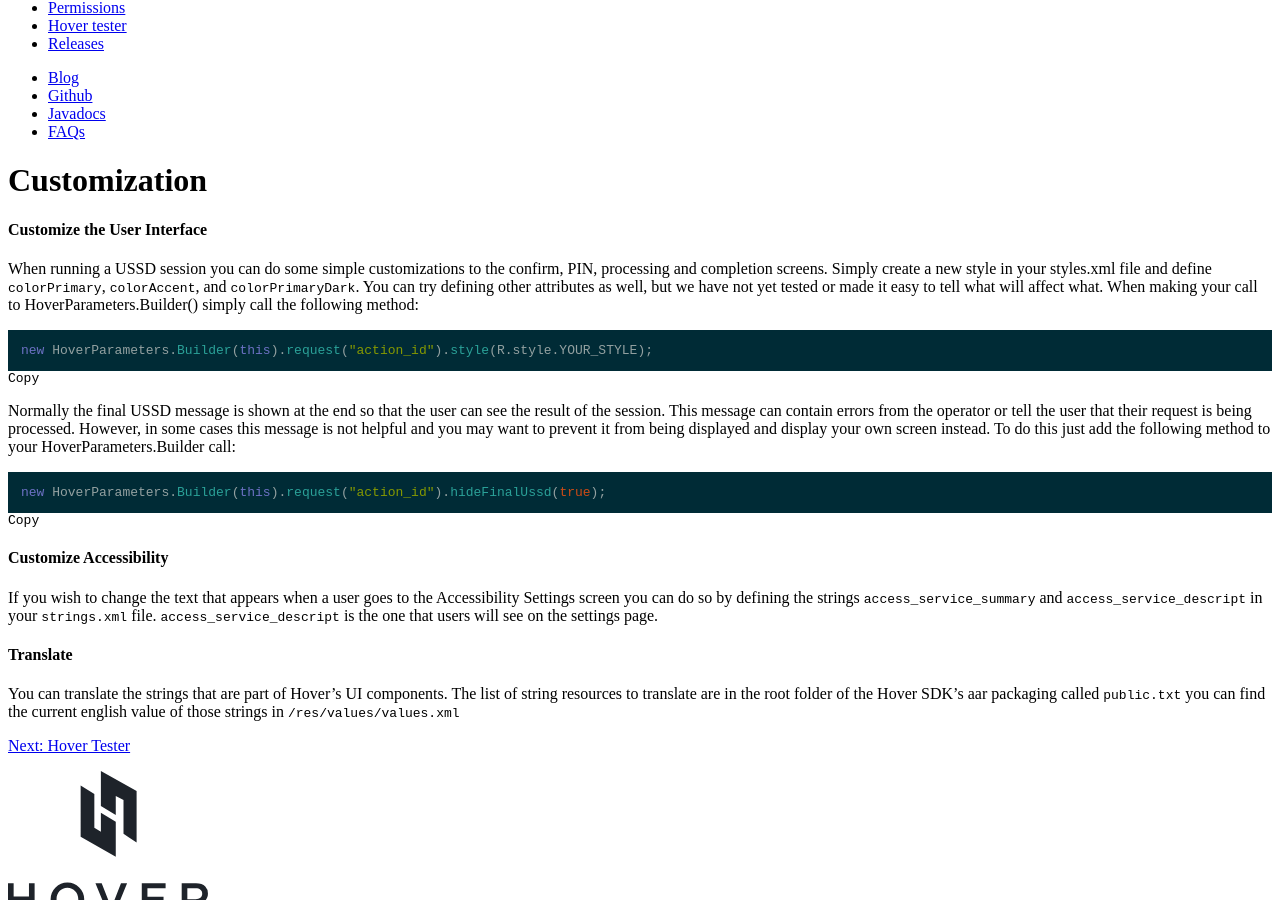
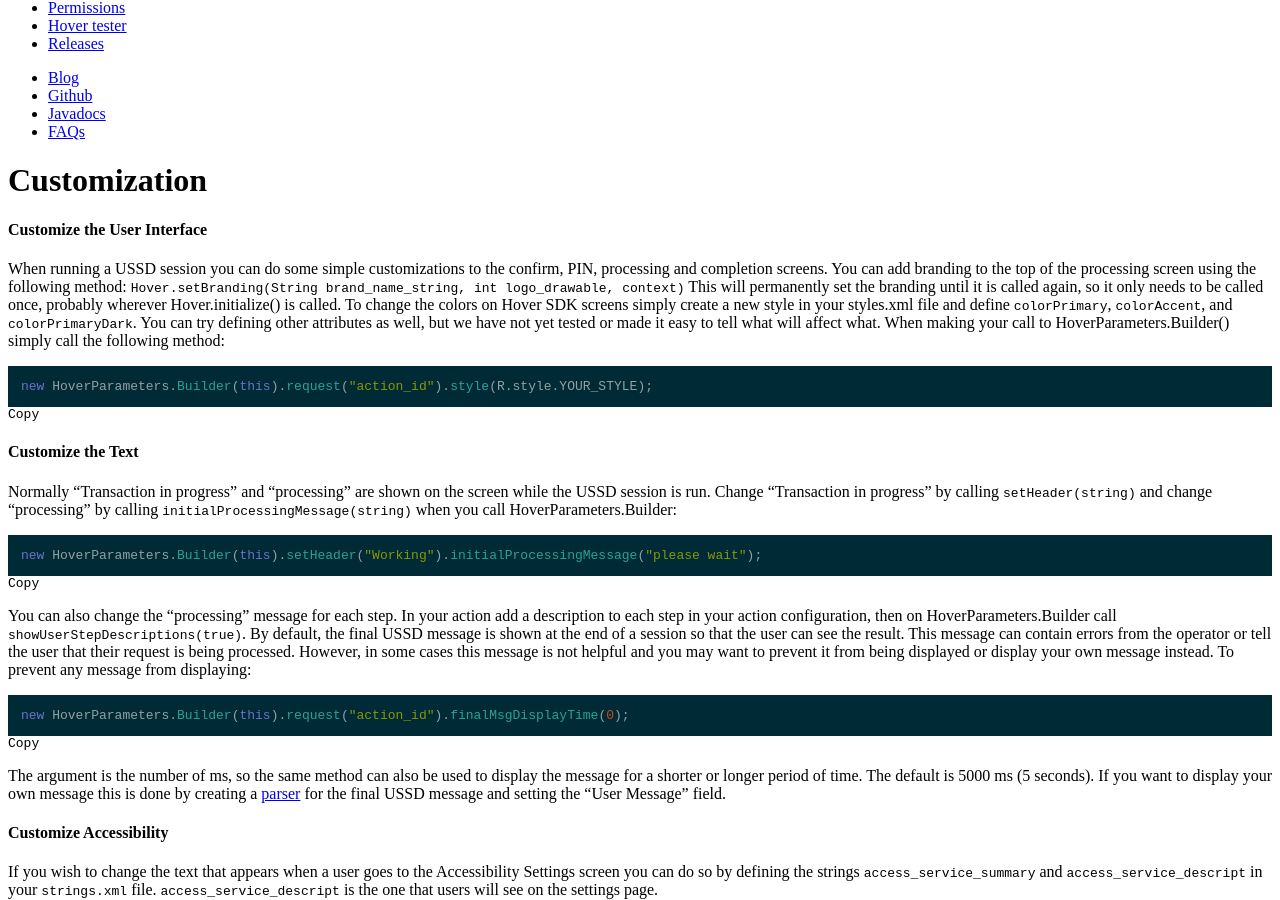
Before and after one commit to UseHover/hover-docs, a Jekyll site: the page built from customization.md, in a window 1280 px wide and 900 px high, scrolled down 434 px. Built offline with Jekyll 4.4.1, drawn with Linux system fonts in a browser that asks for light colours; nearby versions of some CDN libraries; a style sheet for code colours, icons or effects is not loaded.

Commit message:
Add more customization options

```diff
--- a/customization.md
+++ b/customization.md
@@ -7,15 +7,22 @@ permalink: /customization
 
 #### Customize the User Interface
 
-When running a USSD session you can do some simple customizations to the confirm, PIN, processing and completion screens. Simply create a new style in your styles.xml file and define `colorPrimary`, `colorAccent`, and `colorPrimaryDark`. You can try defining other attributes as well, but we have not yet tested or made it easy to tell what will affect what. When making your call to HoverParameters.Builder() simply call the following method:
+When running a USSD session you can do some simple customizations to the confirm, PIN, processing and completion screens. You can add branding to the top of the processing screen using the following method:
+`Hover.setBranding(String brand_name_string, int logo_drawable, context)` This will permanently set the branding until it is called again, so it only needs to be called once, probably wherever Hover.initialize() is called. To change the colors on Hover SDK screens simply create a new style in your styles.xml file and define `colorPrimary`, `colorAccent`, and `colorPrimaryDark`. You can try defining other attributes as well, but we have not yet tested or made it easy to tell what will affect what. When making your call to HoverParameters.Builder() simply call the following method:
 
     new HoverParameters.Builder(this).request("action_id").style(R.style.YOUR_STYLE);
 
+#### Customize the Text
 
-Normally the final USSD message is shown at the end so that the user can see the result of the session. This message can contain errors from the operator or tell the user that their request is being processed. However, in some cases this message is not helpful and you may want to prevent it from being displayed and display your own screen instead. To do this just add the following method to your HoverParameters.Builder call:
+Normally "Transaction in progress" and "processing" are shown on the screen while the USSD session is run. Change "Transaction in progress" by calling `setHeader(string)` and change "processing" by calling `initialProcessingMessage(string)` when you call HoverParameters.Builder:
 
-    new HoverParameters.Builder(this).request("action_id").hideFinalUssd(true);
+    new HoverParameters.Builder(this).setHeader("Working").initialProcessingMessage("please wait");
 
+You can also change the "processing" message for each step. In your action add a description to each step in your action configuration, then on HoverParameters.Builder call `showUserStepDescriptions(true)`. By default, the final USSD message is shown at the end of a session so that the user can see the result. This message can contain errors from the operator or tell the user that their request is being processed. However, in some cases this message is not helpful and you may want to prevent it from being displayed or display your own message instead. To prevent any message from displaying:
+
+    new HoverParameters.Builder(this).request("action_id").finalMsgDisplayTime(0);
+
+The argument is the number of ms, so the same method can also be used to display the message for a shorter or longer period of time. The default is 5000 ms (5 seconds). If you want to display your own message this is done by creating a [parser](/parsing) for the final USSD message and setting the "User Message" field.
 
 #### Customize Accessibility
 
```
